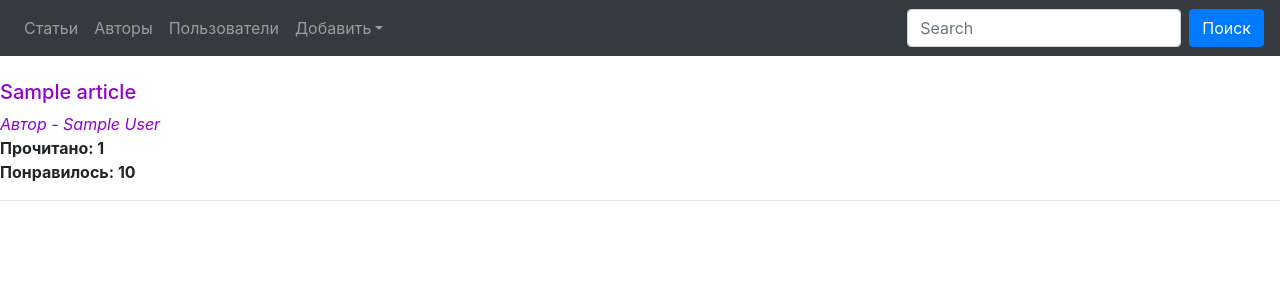
After one commit to aitmrza/itblog, a Django app: template itblog/article/templates/article/articles.html in a window 1280 px wide. The commit adds this page. Shown: the top 300 px of the page. Run offline with Django 3.2, Linux system fonts and the light colour scheme; the template is opened without the code that fills it: most values are stand-ins (such as "Sample title", 1, 10 or a date in 2020); some libraries are stand-ins or nearby versions.

Commit message:
tag search added

```diff
--- a/itblog/article/templates/article/article.html
+++ b/itblog/article/templates/article/article.html
@@ -11,7 +11,7 @@
 {% endif %}
 <big>{{ article.text|linebreaks }}</big>
 {% for tag in article.tag.all %}
-    <div>#{{ tag }}</div>
+    <a href="{% url 'articles' tag %}" class="btn btn-info"><div>#{{ tag }}</div></a>
 {% endfor %}
 <br>
 <i>Автор: {{ article.author }}</i>
--- /dev/null
+++ b/itblog/article/templates/article/articles.html
@@ -0,0 +1,15 @@
+{% extends 'base.html' %}
+
+{% block content %}
+
+{% for a in articles %}
+<h5 id='article{{ a.id }}'><a href="{% url 'article' a.id %}">{{ a.title }}</a></h5>
+<a href="{% url 'author' a.author.id %}"><i>Автор - {{ a.author }}</i></a>
+<br>
+<b>Прочитано: {{ a.readers.count }}</b>
+<br>
+<b>Понравилось: {{ a.likes }}</b>
+<hr>
+{% endfor %}
+
+{% endblock %}
--- a/itblog/article/views.py
+++ b/itblog/article/views.py
@@ -21,6 +21,11 @@ def homepage(request):
     context['articles'] = articles
     return render(request, "article/homepage.html", context)
 
+def articles(request, tag):
+    context = {}
+    tag = Tag.objects.get(name=tag)
+    context['articles'] = Article.objects.filter(tag=tag)
+    return render(request, 'article/articles.html', context)
 def article(request, id):
     article = Article.objects.get(id=id)
     article.views += 1
--- a/itblog/itblog/urls.py
+++ b/itblog/itblog/urls.py
@@ -30,6 +30,7 @@ urlpatterns = [
     path('article/<int:id>/', article, name='article'),
     path('article/edit/<int:id>/', edit_article, name='edit-article'),
     path('article/add/', add_article, name='add-article'),
+    path('articles/<str:tag>/', articles, name='articles'),
     path('comment/<int:id>/edit/', edit_comment, name='edit-comment'),
     path('comment/<int:id>/delete/', delete_comment, name='delete-comment'),
 ]   + static(settings.MEDIA_URL, document_root=settings.MEDIA_ROOT) + static(settings.STATIC_URL, document_root=settings.STATIC_ROOT)
```
